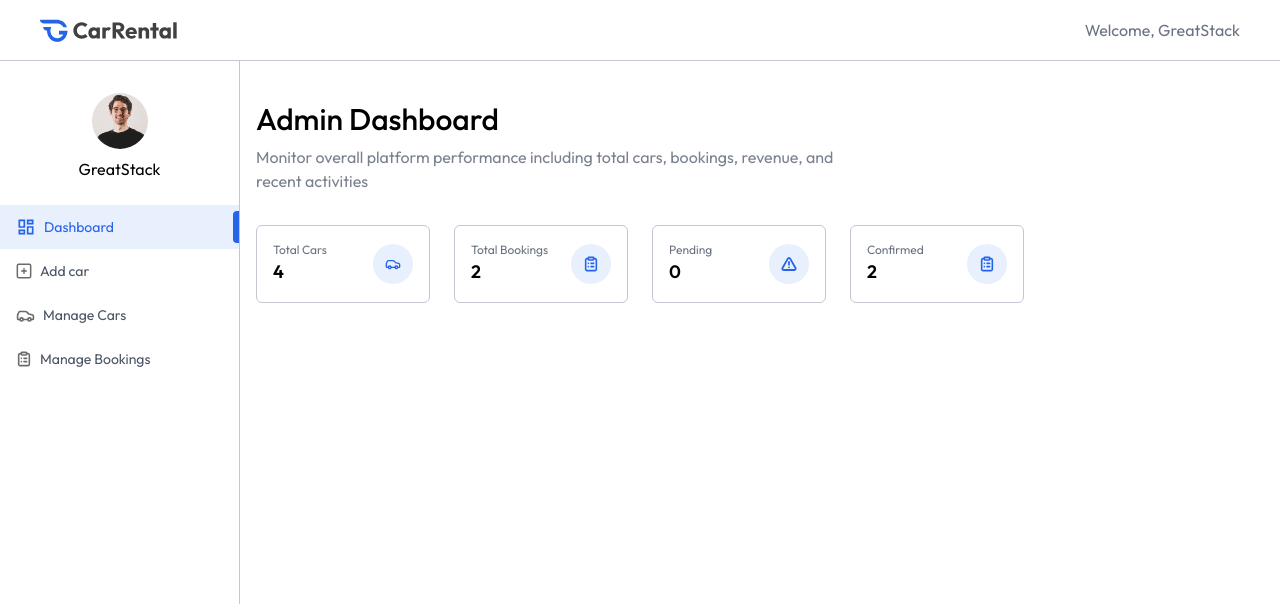
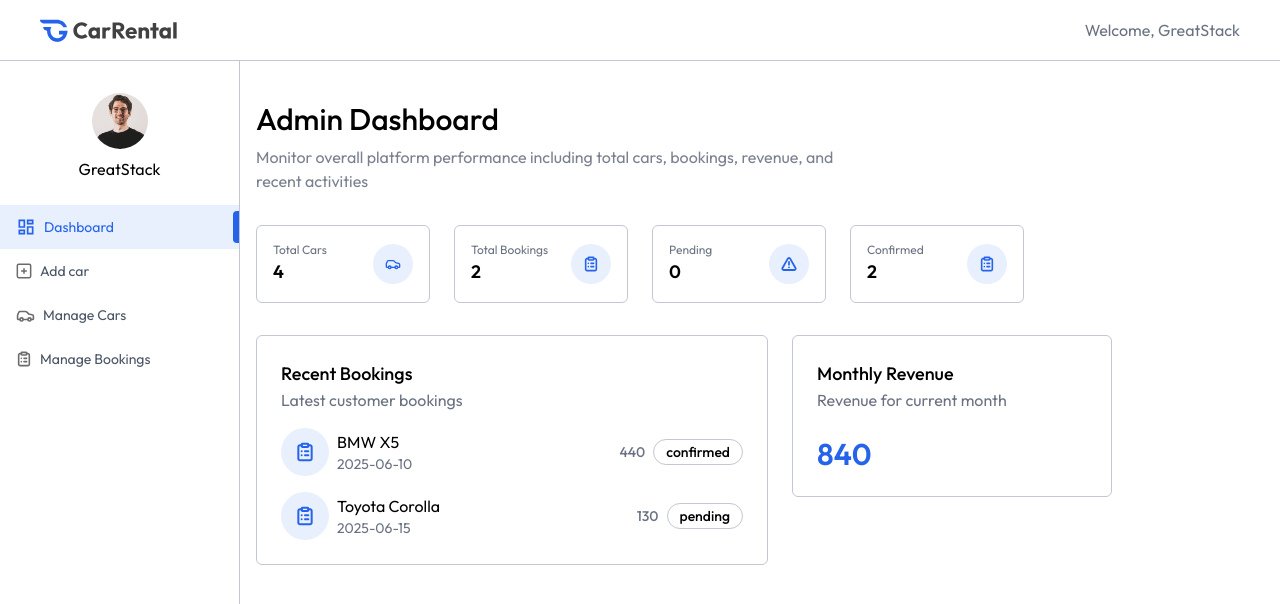
Before and after one commit to Sohrab-Malikzada/Car-Rental-MERN-Stack, a React (Vite) app in the folder client/: page /owner in a window 1280 px wide. Shown: the top 604 px of the page. Built offline with nearby package versions, Linux system fonts and the light colour scheme; the HTML template or start-up script is replaced by a standard one.

Commit message:
Complete owner dashboard with recent bookings and monthly revenue

```diff
--- a/client/src/pages/owner/Dashboard.jsx
+++ b/client/src/pages/owner/Dashboard.jsx
@@ -3,6 +3,8 @@
 import Title from '../../components/owner/Title'
 
 const Dashboard = () => {
+
+    const currency = import.meta.env.VITE_CURRENCY
 
     const [data, setData] = useState({
         totalCars: 0,
@@ -44,6 +46,42 @@
             ))}
         </div>
 
+        <div className='flex flex-wrap items-start gap-6 mb-8 w-full'>
+            {/* recent booking */}
+            <div className='p-4 md:p-6 border border-borderColor rounded-md max-w-lg
+            w-full'>
+                <h1 className='text-lg font-medium'>Recent Bookings</h1>
+                <p className='text-gray-500'>Latest customer bookings</p>
+                {data.recentBookings.map((booking, index)=> (
+                    <div key={index} className='mt-4 flex items-center justify-between'>
+                        <div className='flex items-center gap-2'>
+                            <div className='hidden md:flex items-center justify-center w-12
+                            h-12 rounded-full bg-primary/10'>
+                                <img src={assets.listIconColored} alt="list icon" className='w-5 h-5' />
+                            </div>
+                            <div>
+                                <p>{booking.car.brand} {booking.car.model}</p>
+                                <p className='text-sm text-gray-500'>{booking.createdAt.split('T')[0]}</p>
+                            </div>
+                        </div>
+                        <div className='flex items-center gap-2 font-medium'>
+                            <p className='text-sm text-gray-500'>{currency}{booking.price}</p>
+                            <p className='px-3 py-0.5 border border-borderColor rounded-full
+                            text-sm'>{booking.status}</p>
+                        </div>
+                    </div>
+                ))}
+            </div>
+
+            {/* mothly revenue */}
+            <div className='p-4 md:p-6 mb-6 border border-borderColor rounded-md w-full
+            md:max-w-xs'>
+                <h1 className='text-lg font-medium'>Monthly Revenue</h1>
+                <p className='text-gray-500'>Revenue for current month</p>
+                <p className='text-3xl mt-6 font-semibold text-primary'>{currency}{data.monthlyRevenue}</p>
+            </div>
+        </div>
+
     </div>
   )
 }
```
